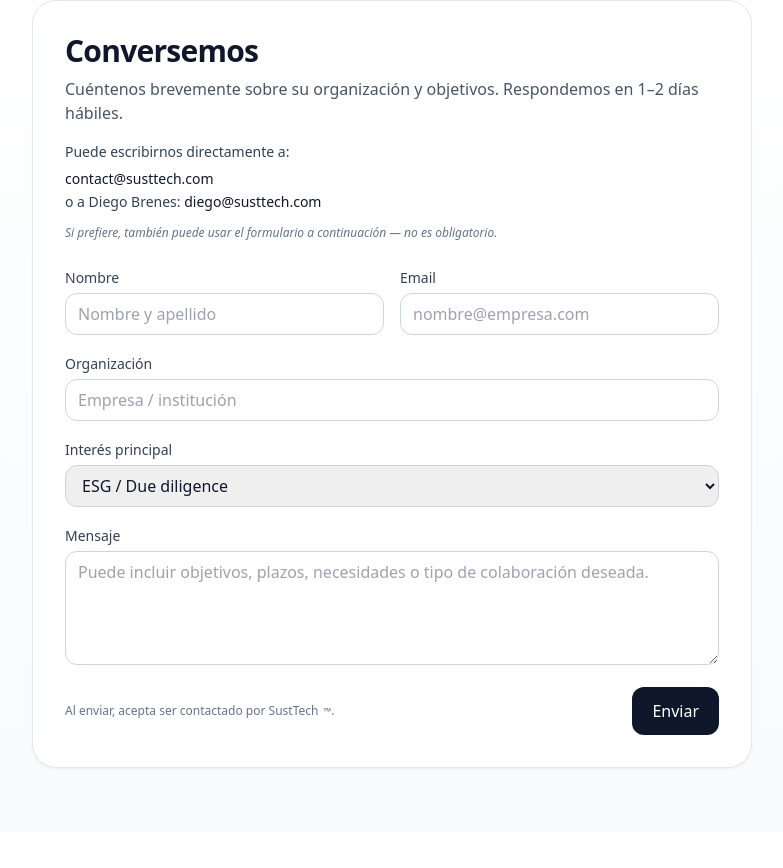
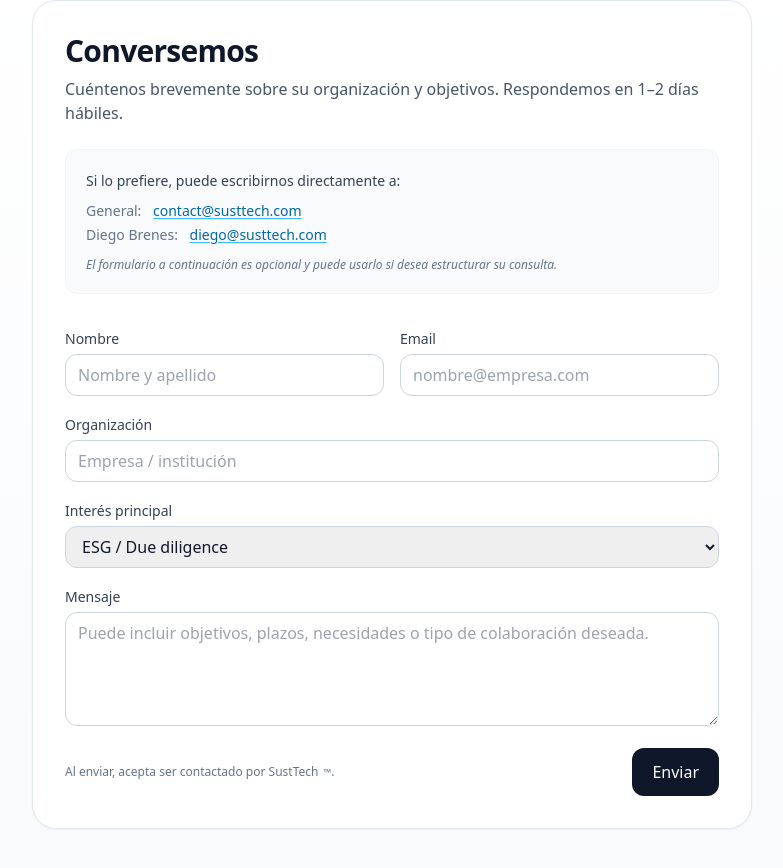
Before and after one commit to diegobrenes/susttech-site, a plain HTML site: page index.html in a window 1280 px wide. Shown: the part 2503-3371 px from the top of the page, without its empty margins (248-1031 px from the left). Before the commit the page ends 3335 px from the top, so only its background shows below. Drawn offline with nearby package versions, Linux system fonts and the light colour scheme.

Commit message:
update on contact section

```diff
--- a/index.html
+++ b/index.html
@@ -328,30 +328,43 @@
   </section>
 
   <!-- Contact -->
-  <section id="contact" class="py-16 bg-gradient-to-b from-white to-slate-50">
+<section id="contact" class="py-16 bg-gradient-to-b from-white to-slate-50">
   <div class="mx-auto max-w-3xl px-6">
     <div class="rounded-3xl border border-slate-200 bg-white p-6 md:p-8 shadow-sm">
       <h2 class="text-2xl md:text-3xl font-semibold tracking-tight">Conversemos</h2>
+
       <p class="mt-2 text-slate-600">
         Cuéntenos brevemente sobre su organización y objetivos. Respondemos en 1–2 días hábiles.
       </p>
 
-      <!-- NUEVO: correos directos -->
-      <div class="mt-4 text-sm text-slate-700 leading-relaxed">
-        Puede escribirnos directamente a:<br>
-        <span class="block mt-1">
-          <a href="mailto:contact@susttech.com" class="text-slate-900 hover:text-slate-700 transition">contact@susttech.com</a>
-        </span>
-        <span class="block">
-          o a Diego Brenes: <a href="mailto:diego@susttech.com" class="text-slate-900 hover:text-slate-700 transition">diego@susttech.com</a>
-        </span>
+      <!-- BLOQUE DE CORREOS – refinado -->
+      <div class="mt-6 rounded-xl bg-slate-50 border border-slate-100 p-4 md:p-5">
+        <p class="text-sm text-slate-700 leading-relaxed">
+          Si lo prefiere, puede escribirnos directamente a:
+        </p>
+
+        <div class="mt-2 space-y-1 text-sm">
+          <p>
+            <span class="text-slate-500">General:</span>
+            <a href="mailto:contact@susttech.com" class="ml-2 text-sky-700 hover:text-sky-600 font-medium underline underline-offset-2 decoration-sky-400">
+              contact@susttech.com
+            </a>
+          </p>
+          <p>
+            <span class="text-slate-500">Diego Brenes:</span>
+            <a href="mailto:diego@susttech.com" class="ml-2 text-sky-700 hover:text-sky-600 font-medium underline underline-offset-2 decoration-sky-400">
+              diego@susttech.com
+            </a>
+          </p>
+        </div>
+
+        <p class="mt-3 text-xs text-slate-500 italic">
+          El formulario a continuación es opcional y puede usarlo si desea estructurar su consulta.
+        </p>
       </div>
 
-      <p class="mt-3 text-xs text-slate-500 italic">
-        Si prefiere, también puede usar el formulario a continuación — no es obligatorio.
-      </p>
-
-      <form class="mt-6 grid gap-4" onsubmit="event.preventDefault(); alert('Gracias, nos pondremos en contacto.');">
+      <!-- FORMULARIO -->
+      <form class="mt-8 grid gap-4" onsubmit="event.preventDefault(); alert('Gracias, nos pondremos en contacto.');">
         <div class="grid md:grid-cols-2 gap-4">
           <div>
             <label class="text-sm text-slate-700">Nombre</label>
@@ -362,10 +375,12 @@
             <input type="email" class="mt-1 w-full rounded-xl border border-slate-300 px-3 py-2 focus:outline-none focus:ring-2 focus:ring-slate-200" placeholder="nombre@empresa.com">
           </div>
         </div>
+
         <div>
           <label class="text-sm text-slate-700">Organización</label>
           <input class="mt-1 w-full rounded-xl border border-slate-300 px-3 py-2 focus:outline-none focus:ring-2 focus:ring-slate-200" placeholder="Empresa / institución">
         </div>
+
         <div>
           <label class="text-sm text-slate-700">Interés principal</label>
           <select class="mt-1 w-full rounded-xl border border-slate-300 px-3 py-2 focus:outline-none focus:ring-2 focus:ring-slate-200">
@@ -375,11 +390,13 @@
             <option>Otro</option>
           </select>
         </div>
+
         <div>
           <label class="text-sm text-slate-700">Mensaje</label>
           <textarea rows="4" class="mt-1 w-full rounded-xl border border-slate-300 px-3 py-2 focus:outline-none focus:ring-2 focus:ring-slate-200"
             placeholder="Puede incluir objetivos, plazos, necesidades o tipo de colaboración deseada."></textarea>
         </div>
+
         <div class="flex items-center justify-between gap-3">
           <div class="text-xs text-slate-500">
             Al enviar, acepta ser contactado por SustTech
@@ -395,3 +412,13 @@
     </div>
   </div>
 </section>
+
+
+
+  <script>
+    lucide.createIcons();
+  </script>
+
+
+ </body>
+</html>
```
